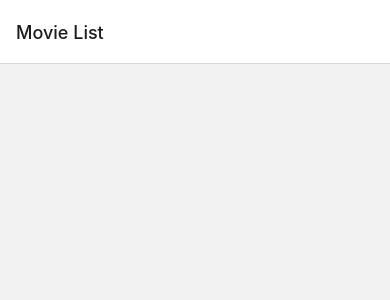
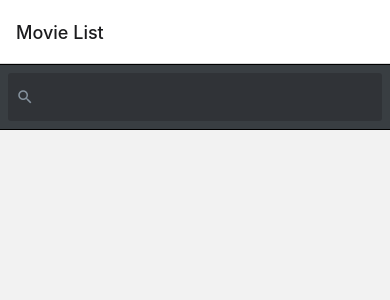
Before and after one commit to kacperfleming/recrutation--movie-app, a React Native app: screen / in a window 390 px wide. Shown: the top 300 px of the page. Built offline with nearby package versions, Linux system fonts and the light colour scheme.

Commit message:
searching for movies and displaying matches as a list provided

```diff
--- a/screens/MovieListScreen.js
+++ b/screens/MovieListScreen.js
@@ -1,9 +1,71 @@
 import React, {useState, useEffect} from 'react';
-import {ViewBase, FlatList, StyleSheet} from 'react-native';
+import {View, FlatList, TouchableOpacity, StyleSheet} from 'react-native';
 import {SearchBar, LinearProgress} from 'react-native-elements';
 
 import MovieCard from '../components/MovieCard';
 
-export default function MovieListScreen() {
-  return null;
+export default function MovieListScreen({navigation}) {
+  const [data, setData] = useState();
+  const [isLoading, setIsLoading] = useState(false);
+  const [error, setError] = useState();
+
+  const [searchVal, setSearchVal] = useState();
+
+  useEffect(() => {
+    if (!searchVal | isLoading) return;
+
+    let timeout;
+
+    timeout = setTimeout(async () => {
+      setIsLoading(true);
+
+      try {
+        const movieListData = await (
+          await fetch(
+            `https://api.themoviedb.org/3/search/movie?query=${searchVal}&page=1&language=pl-PL&api_key=908c8ee616534e11d253631e8399c456`,
+          )
+        ).json();
+
+        setData(movieListData);
+      } catch (err) {
+        setError(err);
+      }
+
+      setIsLoading(false);
+    }, 500);
+
+    return () => clearTimeout(timeout);
+  }, [searchVal]);
+
+  return (
+    <View style={styles.root}>
+      <SearchBar value={searchVal} onChangeText={val => setSearchVal(val)} />
+      {isLoading && <LinearProgress />}
+      {data && !isLoading && !error && (
+        <FlatList
+          data={data}
+          renderItem={({item}) => (
+            <TouchableOpacity
+              onPress={() =>
+                navigation.navigate('Movie Details', {title: item.title})
+              }>
+              <MovieCard
+                title={item.title}
+                posterPath={item.poster_path}
+                popularity={item.popularity}
+                voteCount={item.vote_count}
+              />
+            </TouchableOpacity>
+          )}
+        />
+      )}
+    </View>
+  );
 }
+
+const styles = StyleSheet.create({
+  root: {
+    flex: 1,
+    flexDirection: 'column',
+  },
+});
```
